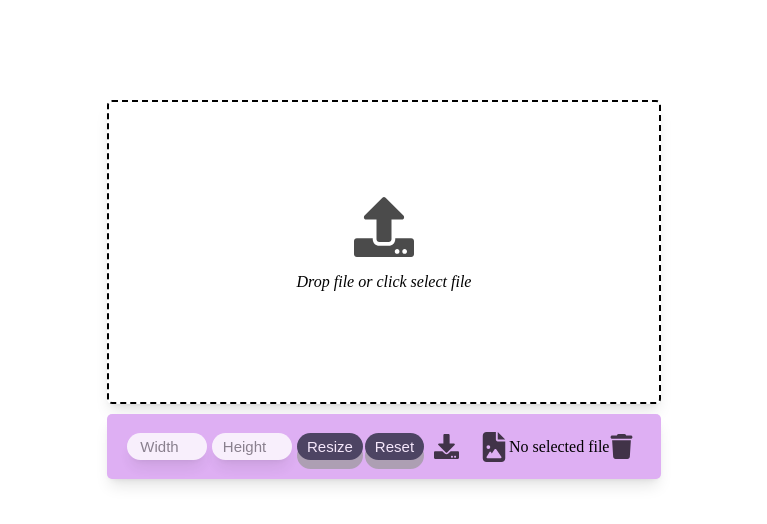
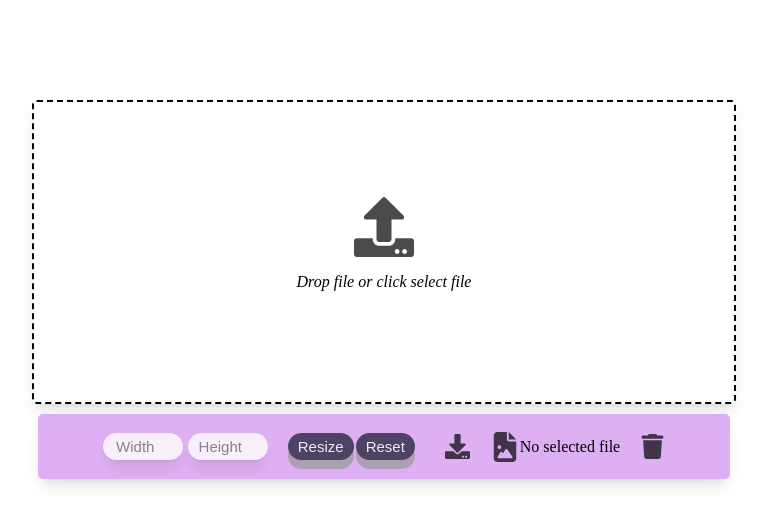
Before and after one commit to SumeyraSeyma/React-online-image-sizer, a React (Create React App) app in the folder onlineimagesizer/: page / in a window 1280 px wide. Shown: the top 524 px of the page, without its empty margins (256-1023 px from the left). Built offline with nearby package versions, Linux system fonts and the light colour scheme.

Commit message:
update uploader.css

```diff
--- a/onlineimagesizer/src/components/Uploader/Uploader.css
+++ b/onlineimagesizer/src/components/Uploader/Uploader.css
@@ -5,7 +5,7 @@
     justify-content: center;
     border: 2px dashed;
     height: 300px;
-    width: 550px;
+    width: 700px;
     cursor: pointer;
     border-radius: 5px;
     box-shadow: 0 10px 15px -3px rgb(0 0 0 / 0.1), 0 4px 6px -4px rgb(0 0 0 / 0.1);
@@ -15,7 +15,7 @@
     margin: 10px 0;
     display: flex;
     align-items: center;
-    padding: 15px 20px;
+    padding: 15px 65px;
     border-radius: 5px;
     background-color: #deaff3;
     box-shadow: 0 10px 15px -3px rgb(0 0 0 / 0.1), 0 4px 6px -4px rgb(0 0 0 / 0.1);
@@ -44,6 +44,7 @@
 
 .delete-button{
     opacity: 0.7;
+    margin-left: 20px;
 }
 
 .delete-button:hover{
@@ -92,11 +93,13 @@
     outline: none;
     border: none;
     border-radius: 15px;
+    margin-right: 20px;
     opacity: 0.8;
     box-shadow: 0 10px 15px -3px rgb(0 0 0 / 0.1), 0 4px 6px -4px rgb(0 0 0 / 0.1);
 }
 
 .resize-button{
+    transition-duration: 300ms;
     background-color: #111827;
     display: inline-block;
     padding: 5px 10px;
@@ -140,6 +143,7 @@
     border-radius: 15px;
     box-shadow: 0 9px #999;
     opacity: 0.7;
+    margin-right: 20px;
 }
 
 .reset-button:hover {
--- a/onlineimagesizer/src/components/Uploader/Uploader.js
+++ b/onlineimagesizer/src/components/Uploader/Uploader.js
@@ -173,7 +173,7 @@ function Uploader() {
     };
 
   return (
-    <main>
+    <main className="flex flex-col items-center">
         <div {...getRootProps()} className='dropzone'>
             <input {...getInputProps()} />
         {image ?(
--- a/onlineimagesizer/src/output.css
+++ b/onlineimagesizer/src/output.css
@@ -105,3 +105,15 @@
   --tw-contain-paint:  ;
   --tw-contain-style:
 }
+
+.flex {
+  display: flex
+}
+
+.flex-col {
+  flex-direction: column
+}
+
+.items-center {
+  align-items: center
+}
```
